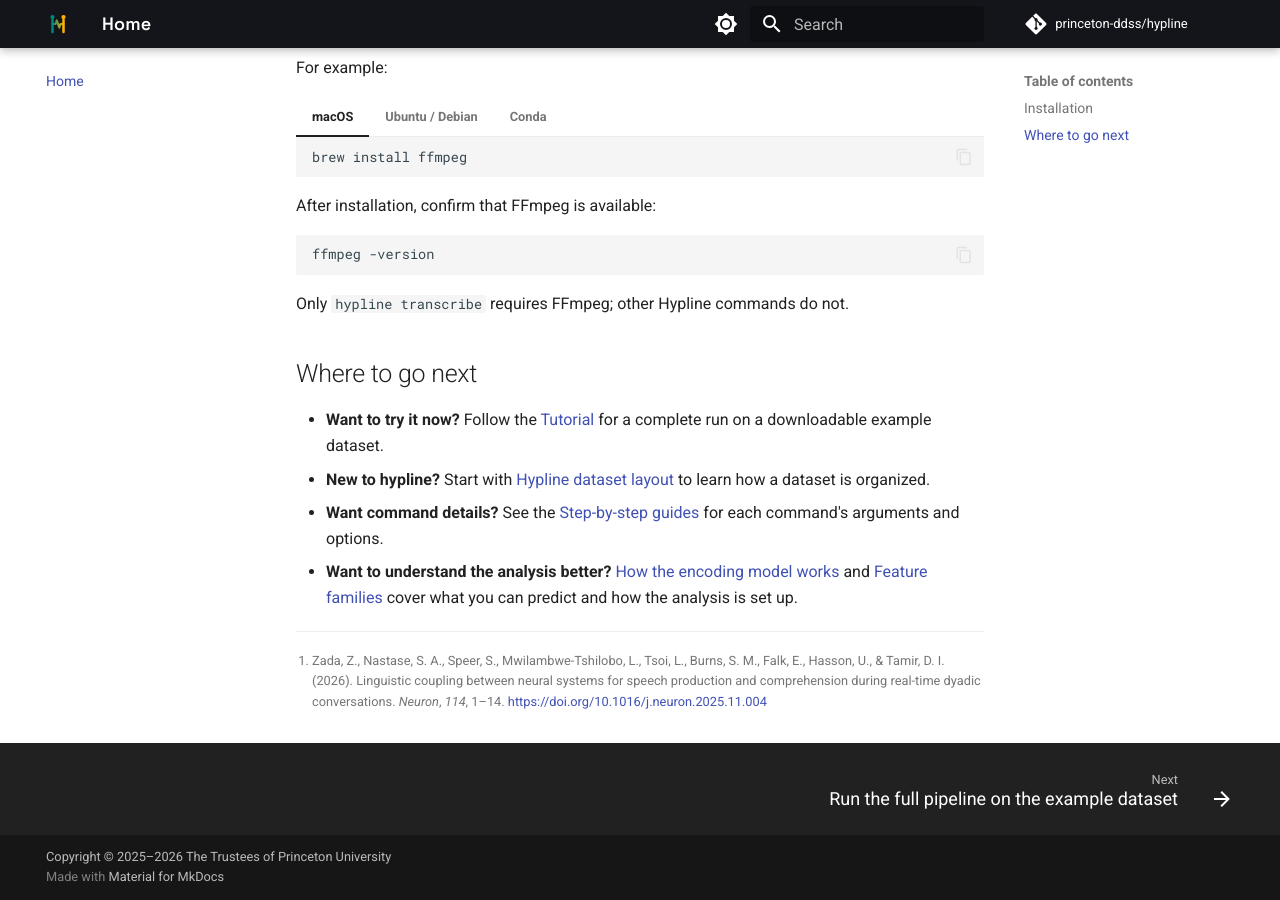
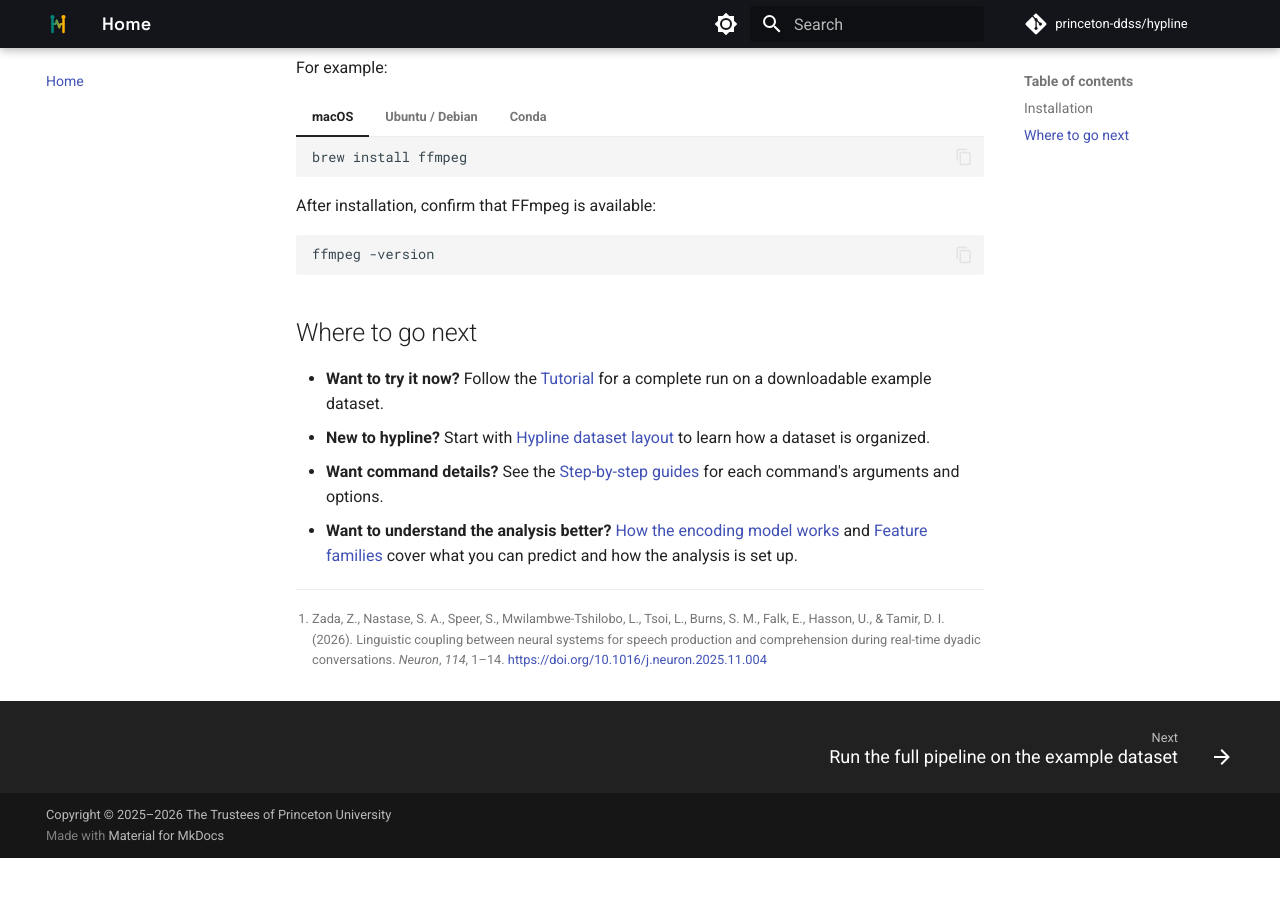
Before and after one commit to princeton-ddss/hypline, an MkDocs documentation site: the page built from docs/mkdocs/index.md, in a window 1280 px wide and 900 px high, scrolled down 1392 px. Built offline with MkDocs 1.6.1 and Material for MkDocs 9.7.7, drawn with Linux system fonts in a browser that asks for light colours; comment, search, counter and statistics services are not loaded; the version menu is left out; after the commit the page ends 2250 px from its top, so only the background shows below that.

Commit message:
Update docs/mkdocs/index.md
Co-authored-by: Sangyoon Park <datumvitae@gmail.com>

````diff
--- a/docs/mkdocs/index.md
+++ b/docs/mkdocs/index.md
@@ -82,9 +82,6 @@
 ffmpeg -version
 ```
 
-Only `hypline transcribe` requires FFmpeg; other Hypline commands do not.
-
-
 ## Where to go next
 
 - **Want to try it now?** Follow the [Tutorial](tutorials/walkthrough.md) for a complete
````
